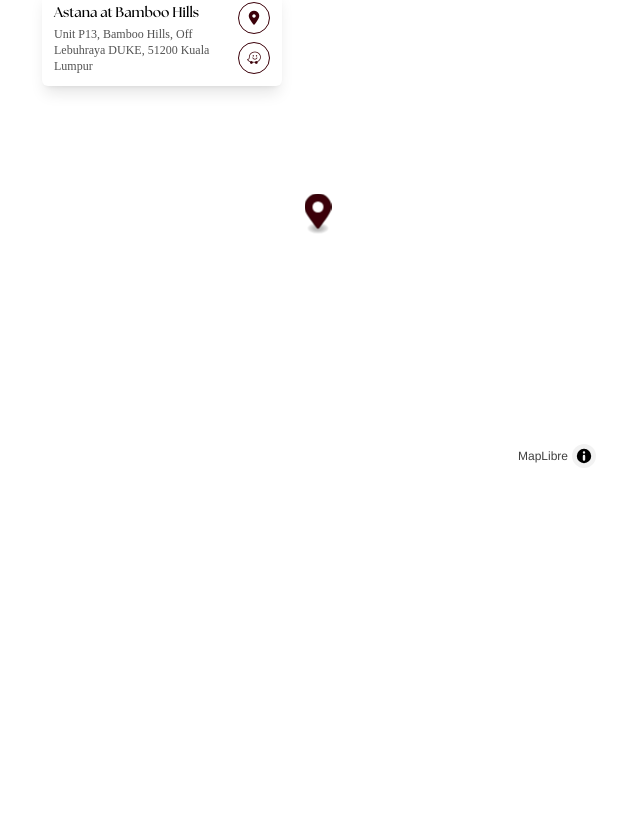
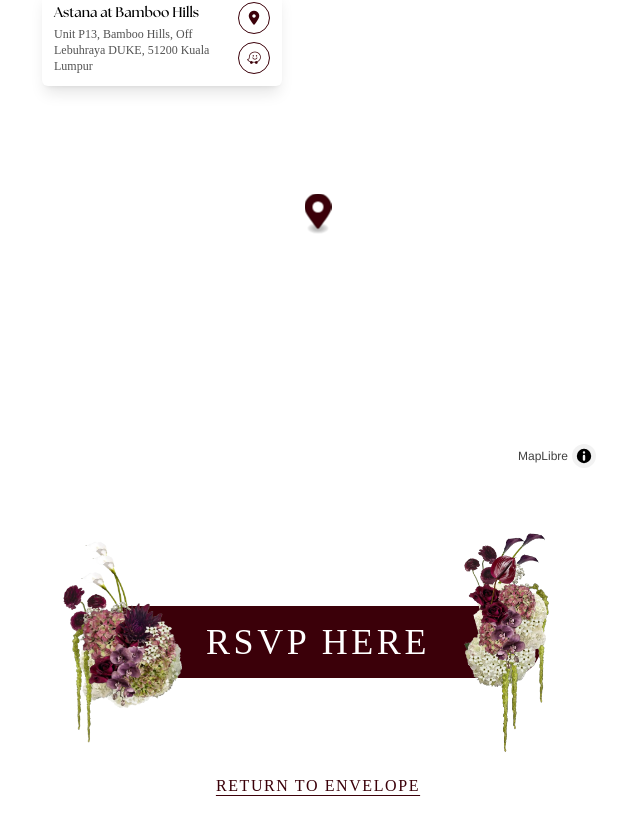
Before and after one commit to amadzai/syamad-wedding-invitation, a React (Vite) app: page /invitation in a window 1280 px wide. Shown: the part 2878-3708 px from the top of the page, without its empty margins (322-962 px from the left). Before the commit the page ends 3404 px from the top, so only its background shows below. Built offline with nearby package versions, Linux system fonts and the light colour scheme; no server answers; a web font is replaced by a local one.

Commit message:
feat: add RSVP banner

```diff
--- a/src/pages/Invitation.tsx
+++ b/src/pages/Invitation.tsx
@@ -15,6 +15,7 @@ import house from '../assets/images/invitation/house.png';
 import car from '../assets/images/invitation/car.png';
 import { Map, Marker } from 'react-map-gl/maplibre';
 import 'maplibre-gl/dist/maplibre-gl.css';
+import { Link } from 'react-router-dom';
 
 export function Invitation() {
   return (
@@ -204,6 +205,30 @@ export function Invitation() {
           </div>
         </div>
       </div>
+
+      <div className="relative mt-24 w-full max-w-md sm:mt-32">
+        <a
+          href="#"
+          className="block rounded-full bg-burgundy px-12 py-3 text-center font-seasons text-xl tracking-widest text-white sm:py-4 sm:text-4xl"
+        >
+          RSVP HERE
+        </a>
+        <Bouquet
+          src={bouquet6}
+          className="top-1/2 -left-2 w-24 -translate-y-1/2 sm:-left-8 sm:w-30"
+        />
+        <Bouquet
+          src={bouquet5}
+          className="top-1/2 -right-1 w-20 -translate-y-1/2 sm:-right-2 sm:w-22"
+        />
+      </div>
+
+      <Link
+        to="/"
+        className="mt-16 font-seasons text-sm tracking-widest text-burgundy underline underline-offset-4 sm:mt-24 sm:text-base"
+      >
+        RETURN TO ENVELOPE
+      </Link>
     </main>
   );
 }
--- a/src/styles/index.css
+++ b/src/styles/index.css
@@ -74,9 +74,13 @@
 }
 
 :root {
-  color-scheme: light dark;
+  color-scheme: light;
   font-synthesis: none;
   text-rendering: optimizeLegibility;
   -webkit-font-smoothing: antialiased;
   -moz-osx-font-smoothing: grayscale;
 }
+
+body {
+  background: white;
+}
```
